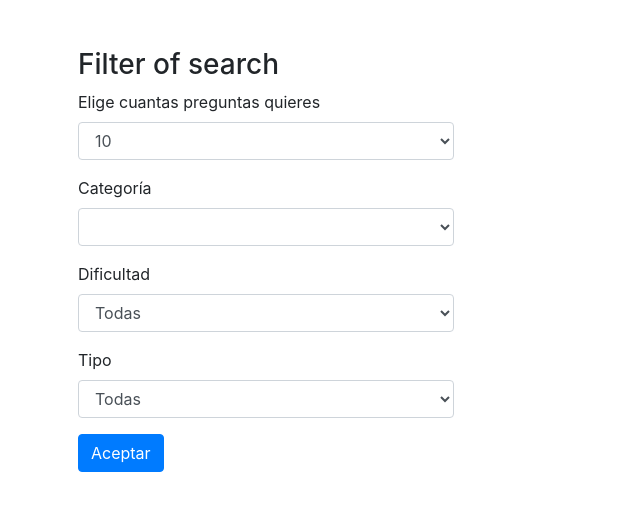
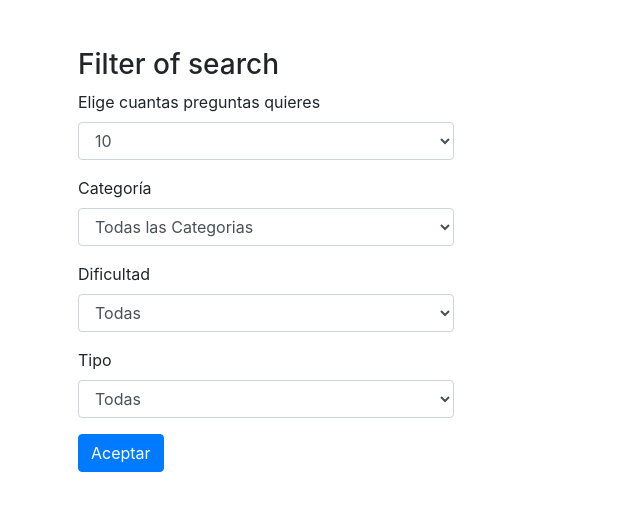
Before and after one commit to yarango582/api-squad-8, a plain HTML site: page index.html in a window 1280 px wide. Shown: the whole page, without its empty margins (0-640 px from the left). Drawn offline with nearby package versions, Linux system fonts and the light colour scheme; no server answers.

Commit message:
Ajustes pequenos

```diff
--- a/index.html
+++ b/index.html
@@ -25,7 +25,8 @@
                 </div>
                 <div class="form-group">
                     <label for="category">Categoría</label>
-                    <select class="form-control" id="category">
+                    <select onclick="getCategory()" class="form-control" id="category">
+                      <option value="all">Todas las Categorias</option>
                     </select>
                   </div>
                   <div class="form-group">
--- a/js/main.js
+++ b/js/main.js
@@ -62,7 +62,6 @@ function getCategory() {
 }
 
 function listCategory(category){
-
     let formCategory = document.getElementById('category');
     formCategory.innerHTML = '';
     formCategory.innerHTML = `<option value="all">Todas las Categorias</option>`
@@ -70,10 +69,7 @@ function listCategory(category){
         let row = `<option value="${question.id}">${question.name}</option>`;
         formCategory.innerHTML += row;
     });
-
 }
-
-getCategory()
 
 function printCardsQuestions(questions) {
 	const container = document.getElementById("container");
@@ -122,3 +118,8 @@ function returnAnswersHTML(correct, incorrects,question) {
 function idDinamic(){
 
 }
+
+
+
+
+getCategory()
```
